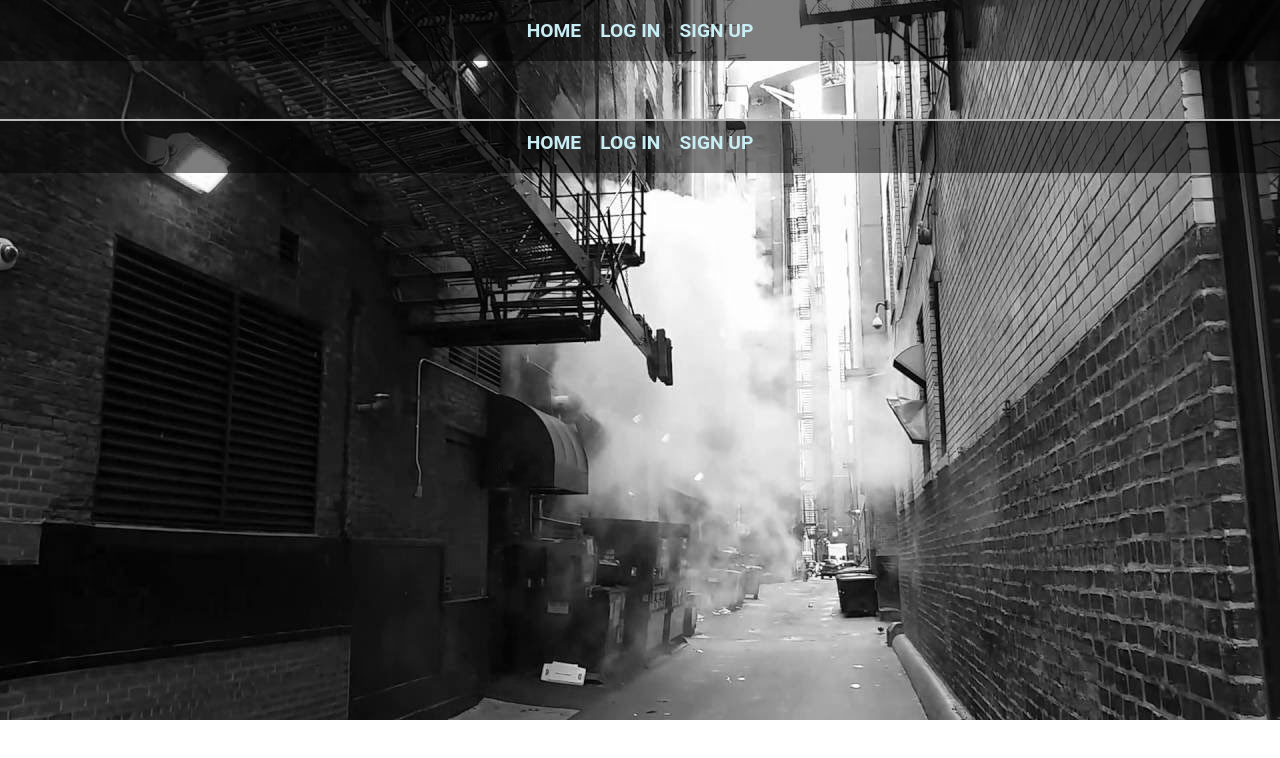
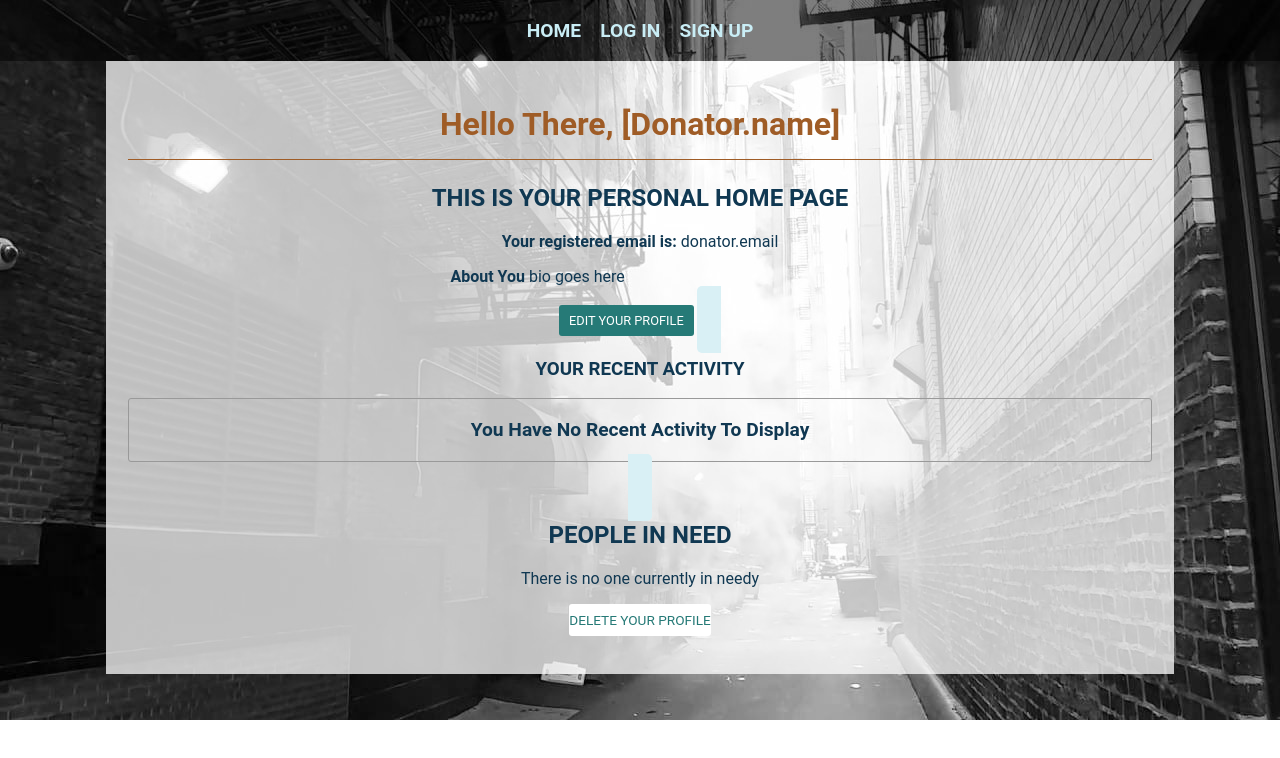
Before and after one commit to miloscomplex/feed-the-need-react, a React (Create React App) app in the folder frontend/: page /feed-the-need/donator in a window 1280 px wide. Shown: the top 758 px of the page. Built offline with nearby package versions, Linux system fonts and the light colour scheme.

Commit message:
started DonatorLanding.js and adjusted the CSS of the site

```diff
--- a/frontend/src/App.js
+++ b/frontend/src/App.js
@@ -3,6 +3,7 @@ import Nav from './UI/Nav';
 import Footer from './UI/Footer'
 import Landing from './components/Landing'
 import NeedyLanding from './components/NeedyLanding'
+import DonatorLanding from './components/DonatorLanding'
 import { BrowserRouter as Router, Switch, Route } from 'react-router-dom'
 
 
@@ -14,6 +15,7 @@ function App() {
         <Switch>
         <Route exact path='/' component={Landing} />
         <Route exact path='/needy' component={NeedyLanding} />
+        <Route exact path='/donator' component={DonatorLanding} />
         <Footer />
         </Switch>
       </div>
--- /dev/null
+++ b/frontend/src/components/DonatorLanding.js
@@ -0,0 +1,39 @@
+import { Link } from 'react-router-dom'
+
+function DonatorLanding() {
+  return (
+    <div id='content'>
+      <h1>Hello There, [Donator.name]</h1>
+      <h2>This is your personal home page</h2>
+      <span>
+        <strong>Your registered email is:</strong> donator.email
+      </span>
+      <p className='bio'>
+        <strong>About You</strong> bio goes here
+      </p>
+
+      <Link to=''>Edit your profile</Link>
+
+      <activity>
+        <h3>Your Recent Activity</h3>
+        <ul>
+          <li>You have no recent activity to display</li>
+        </ul>
+      </activity>
+
+      <h2>People In Need</h2>
+
+      <div className='list'>
+        <p>There is no one currently in needy</p>
+      </div>
+
+      <p>
+        <Link className='plain' to=''>Delete Your Profile</Link>
+      </p>
+
+
+    </div>
+  )
+}
+
+export default DonatorLanding;
--- a/frontend/src/css/App.css
+++ b/frontend/src/css/App.css
@@ -61,6 +61,13 @@
    color: coral;
    display: block;
    margin-top: 1.5em;
+ }
+
+ activity {
+   background-color: #d9f0f5;
+   padding: 1.5em;
+   border-radius: 5px;
+   margin: 2em 0;
  }
 
  footer nav {
@@ -236,10 +243,3 @@ h3 {
   border-bottom: solid 1px;
   padding-bottom: .25em;
 }
-
-.activity {
-  background-color: #d9f0f5;
-  padding: 1.5em;
-  border-radius: 5px;
-  margin: 2em 0;
-}
```
